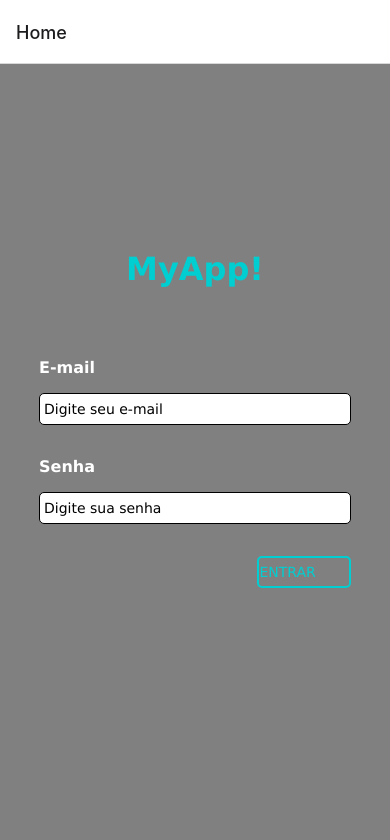
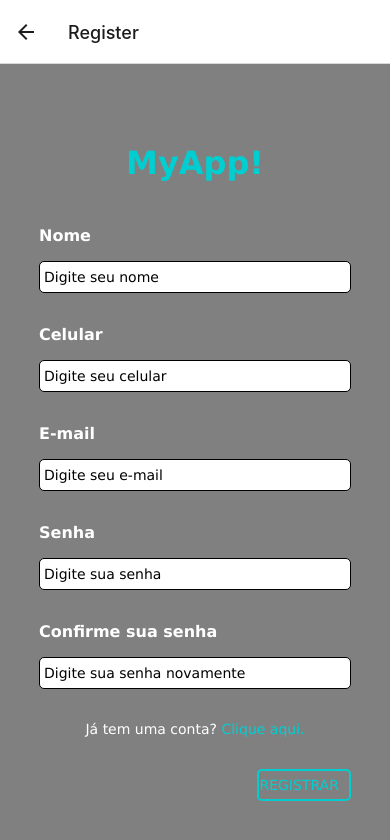
Before and after one commit to leonardorochedo/expo-test, a React Native app in the folder frontend/: screen /Register in a window 390 px wide. Shown: the top 840 px of the page. Built offline with nearby package versions, Linux system fonts and the light colour scheme.

Commit message:
add: route to login and register

```diff
--- a/frontend/App.js
+++ b/frontend/App.js
@@ -2,7 +2,8 @@ import { NavigationContainer } from '@react-navigation/native';
 import { createNativeStackNavigator } from '@react-navigation/native-stack';
 
 //  Pages
-import { HomeScreen } from "./pages/HomeScreen";
+import { LoginScreen } from "./pages/LoginScreen";
+import { RegisterScreen } from './pages/RegisterScreen';
 
 const Stack = createNativeStackNavigator();
 
@@ -10,7 +11,8 @@ export default function App() {
   return (
     <NavigationContainer>
       <Stack.Navigator>
-        <Stack.Screen name="Home" component={HomeScreen} />
+        <Stack.Screen name="Login" component={LoginScreen} />
+        <Stack.Screen name="Register" component={RegisterScreen} />
       </Stack.Navigator>
     </NavigationContainer>
   );
--- a/frontend/pages/HomeScreen.js
+++ b/frontend/pages/LoginScreen.js
@@ -1,17 +1,29 @@
-import { Text, View } from 'react-native';
+import { Text, View, StyleSheet } from 'react-native';
 import { InputArea } from '../components/InputArea/InputArea';
 import { FormInput } from '../components/FormInput/FormInput';
 
 import { styles } from '../styleProps';
 
-export function HomeScreen() {
+export function LoginScreen({ navigation }) {
     return (
       <View style={styles.container}>
         <Text style={styles.title} >MyApp!</Text>
         <FormInput buttonTitle="Entrar" >
           <InputArea title="E-mail" placeholder="Digite seu e-mail" />
           <InputArea title="Senha" placeholder="Digite sua senha" />
+          <Text style={stylesHome.registerText} onPress={() => {navigation.navigate('Register')}} >Não tem uma conta? <Text style={stylesHome.labelText} >Clique aqui.</Text></Text>
         </FormInput>
       </View>
     );
+}
+
+const stylesHome = StyleSheet.create({
+  registerText: {
+    color: '#fff',
+    marginBottom: '2rem',
+    fontFamily: 'Verdana',
+  },
+  labelText: {
+    color: '#00ced1'
   }
+})
--- /dev/null
+++ b/frontend/pages/RegisterScreen.js
@@ -0,0 +1,32 @@
+import { Text, View, StyleSheet } from 'react-native';
+import { InputArea } from '../components/InputArea/InputArea';
+import { FormInput } from '../components/FormInput/FormInput';
+
+import { styles } from '../styleProps';
+
+export function RegisterScreen({ navigation }) {
+    return (
+      <View style={styles.container}>
+        <Text style={styles.title} >MyApp!</Text>
+        <FormInput buttonTitle="Registrar" >
+          <InputArea title="Nome" placeholder="Digite seu nome" />
+          <InputArea title="Celular" placeholder="Digite seu celular" />
+          <InputArea title="E-mail" placeholder="Digite seu e-mail" />
+          <InputArea title="Senha" placeholder="Digite sua senha" />
+          <InputArea title="Confirme sua senha" placeholder="Digite sua senha novamente" />
+          <Text style={stylesHome.registerText} onPress={() => {navigation.navigate('Login')}} >Já tem uma conta? <Text style={stylesHome.labelText} >Clique aqui.</Text></Text>
+        </FormInput>
+      </View>
+    );
+}
+
+const stylesHome = StyleSheet.create({
+  registerText: {
+    color: '#fff',
+    marginBottom: '2rem',
+    fontFamily: 'Verdana',
+  },
+  labelText: {
+    color: '#00ced1'
+  }
+})
--- a/frontend/styleProps.js
+++ b/frontend/styleProps.js
@@ -11,12 +11,14 @@ export const styles = StyleSheet.create({
       backgroundColor: 'grey',
       alignItems: 'center',
       justifyContent: 'center',
+      paddingTop: '5rem'
     },
     title: {
       fontSize: '2rem',
       fontWeight: 'bold',
       fontFamily: font_family,
       color: title_color,
+      //marginTop: '10%',
     },
     // Input
     label: {
@@ -40,7 +42,7 @@ export const styles = StyleSheet.create({
     },
     // Form
     formContainer: {
-      flex: .5,
+      flex: 1,
       width: '80%',
       alignItems: 'center',
       justifyContent: 'center',
```
